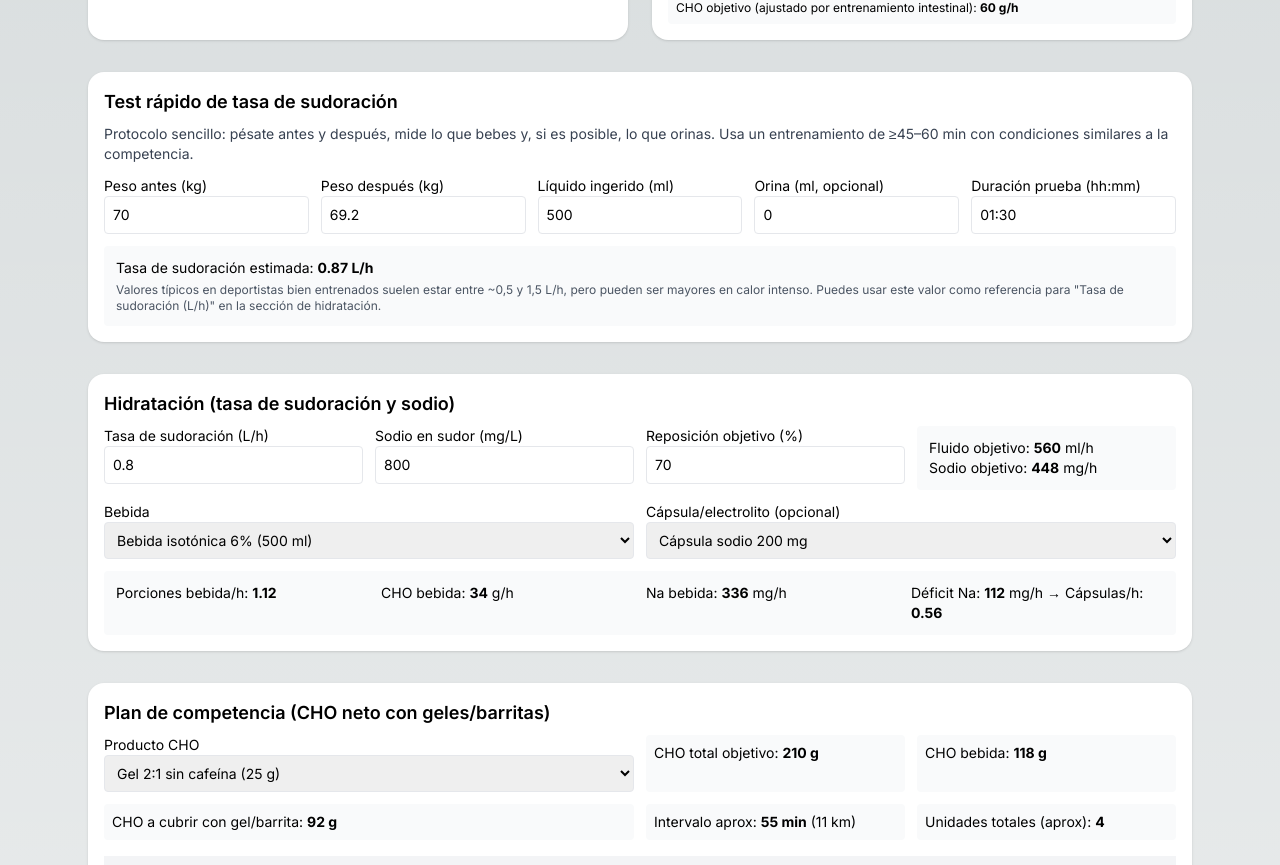
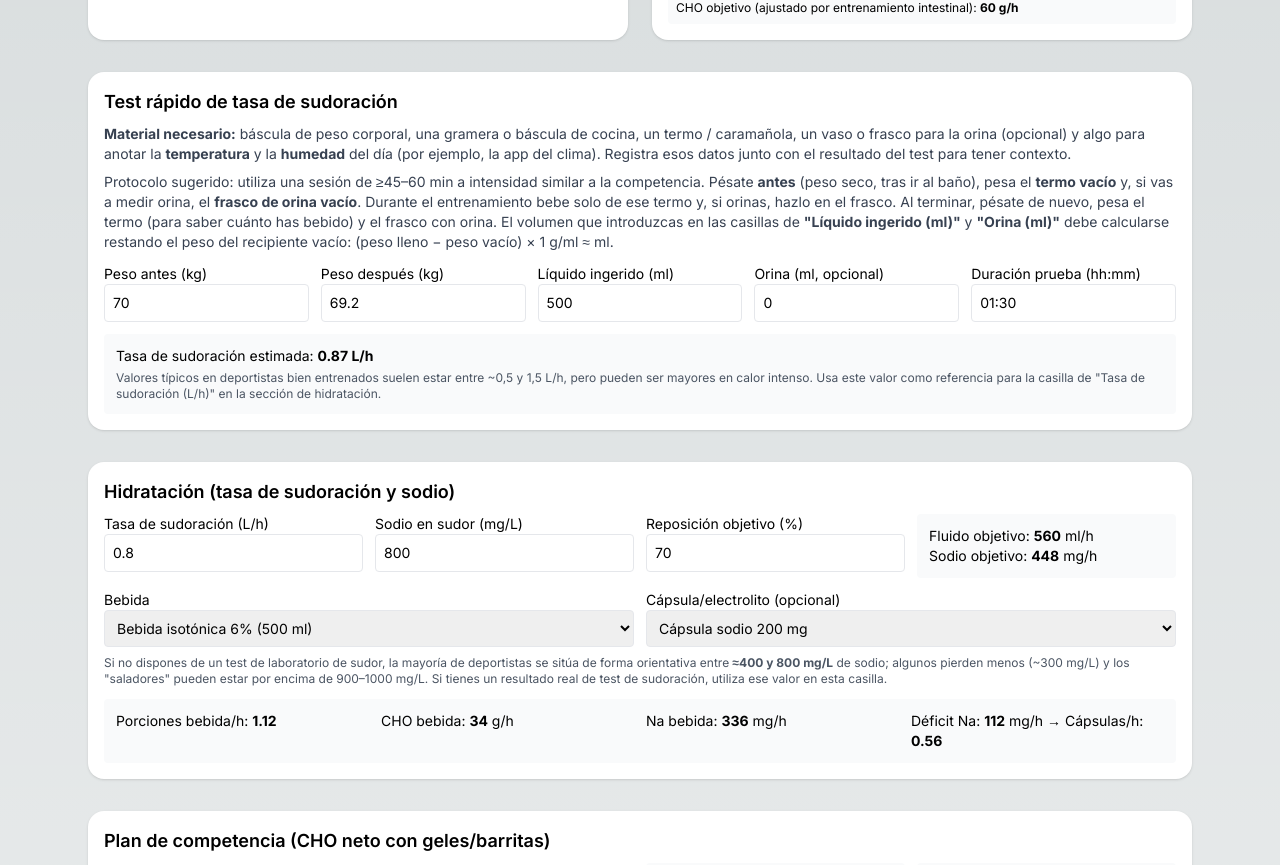
Before and after one commit to julfisu80-web/stackblitz-starters-uf2bvd14, a Next.js app: page / in a window 1280 px wide. Shown: the part 419-1284 px from the top of the page. Built offline with nearby package versions, Linux system fonts and the light colour scheme.

Commit message:
Update page.tsx Tasa de y Sudor

```diff
--- a/app/page.tsx
+++ b/app/page.tsx
@@ -563,16 +563,33 @@ export default function Page() {
         </div>
       </section>
 
-      {/* TEST DE SUDORACIÓN SIMPLE */}
+  {/* TEST DE SUDORACIÓN SIMPLE */}
       <section className="p-4 rounded-2xl shadow bg-white">
         <h2 className="text-lg font-semibold mb-2">
           Test rápido de tasa de sudoración
         </h2>
+
+        <p className="text-sm text-gray-700 mb-2">
+          <b>Material necesario:</b> báscula de peso corporal, una gramera o
+          báscula de cocina, un termo / caramañola, un vaso o frasco para la
+          orina (opcional) y algo para anotar la <b>temperatura</b> y la{' '}
+          <b>humedad</b> del día (por ejemplo, la app del clima). Registra esos
+          datos junto con el resultado del test para tener contexto.
+        </p>
+
         <p className="text-sm text-gray-700 mb-3">
-          Protocolo sencillo: pésate antes y después, mide lo que bebes y, si es
-          posible, lo que orinas. Usa un entrenamiento de ≥45–60 min con
-          condiciones similares a la competencia.
+          Protocolo sugerido: utiliza una sesión de ≥45–60 min a intensidad
+          similar a la competencia. Pésate <b>antes</b> (peso seco, tras ir al
+          baño), pesa el <b>termo vacío</b> y, si vas a medir orina, el{' '}
+          <b>frasco de orina vacío</b>. Durante el entrenamiento bebe solo de
+          ese termo y, si orinas, hazlo en el frasco. Al terminar, pésate de
+          nuevo, pesa el termo (para saber cuánto has bebido) y el frasco con
+          orina. El volumen que introduzcas en las casillas de{' '}
+          <b>&quot;Líquido ingerido (ml)&quot;</b> y <b>&quot;Orina (ml)&quot;</b>{' '}
+          debe calcularse restando el peso del recipiente vacío:
+          (peso lleno − peso vacío) × 1&nbsp;g/ml ≈ ml.
         </p>
+
         <div className="grid md:grid-cols-5 gap-3 text-sm">
           <label>
             Peso antes (kg)
@@ -619,19 +636,21 @@ export default function Page() {
             />
           </label>
         </div>
+
         <div className="mt-3 text-sm bg-gray-50 p-3 rounded">
           Tasa de sudoración estimada:{' '}
           <b>{sweatRateTestLh > 0 ? sweatRateTestLh.toFixed(2) : '0.00'} L/h</b>
           <p className="text-xs text-gray-600 mt-1">
             Valores típicos en deportistas bien entrenados suelen estar entre
-            ~0,5 y 1,5 L/h, pero pueden ser mayores en calor intenso. Puedes
-            usar este valor como referencia para &quot;Tasa de sudoración (L/h)&quot;
-            en la sección de hidratación.
+            ~0,5 y 1,5 L/h, pero pueden ser mayores en calor intenso. Usa este
+            valor como referencia para la casilla de &quot;Tasa de sudoración
+            (L/h)&quot; en la sección de hidratación.
           </p>
         </div>
       </section>
 
-      {/* HIDRATACIÓN */}
+
+            {/* HIDRATACIÓN */}
       <section className="p-4 rounded-2xl shadow bg-white">
         <h2 className="text-lg font-semibold mb-2">
           Hidratación (tasa de sudoración y sodio)
@@ -700,6 +719,15 @@ export default function Page() {
             </select>
           </label>
         </div>
+
+        <p className="mt-2 text-xs text-gray-600">
+          Si no dispones de un test de laboratorio de sudor, la mayoría de
+          deportistas se sitúa de forma orientativa entre <b>≈400 y 800 mg/L</b>{' '}
+          de sodio; algunos pierden menos (~300 mg/L) y los &quot;saladores&quot;
+          pueden estar por encima de 900–1000 mg/L. Si tienes un resultado real
+          de test de sudoración, utiliza ese valor en esta casilla.
+        </p>
+
         <div className="mt-3 grid md:grid-cols-4 gap-3 text-sm bg-gray-50 p-3 rounded">
           <div>
             Porciones bebida/h: <b>{drinkServH.toFixed(2)}</b>
@@ -716,6 +744,7 @@ export default function Page() {
           </div>
         </div>
       </section>
+
 
       {/* PLAN DE COMPETENCIA */}
       <section className="p-4 rounded-2xl shadow bg-white">
```
